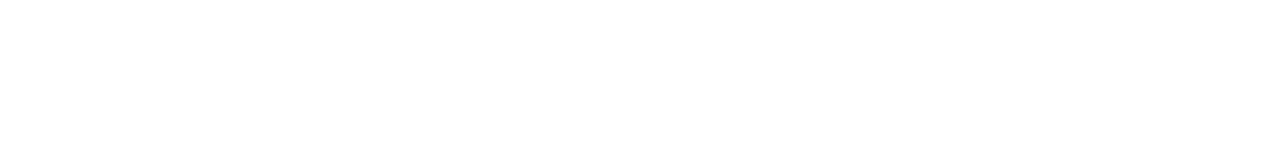
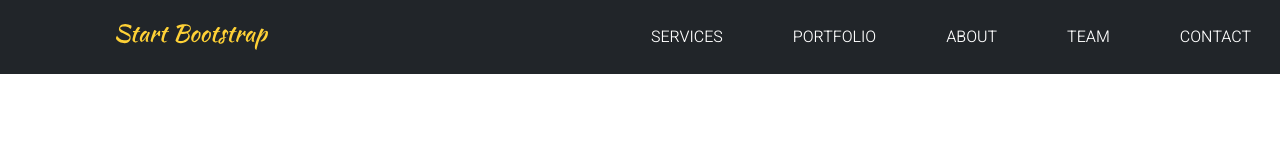
Before and after one commit to EpicAryan/Web-development, a plain HTML site: page Start Bootstrap/js/index.html in a window 1280 px wide. Drawn offline with Linux system fonts and the light colour scheme.

Commit message:
First changes for header part

```diff
--- /dev/null
+++ b/Start Bootstrap/css/style.css
@@ -0,0 +1,46 @@
+@import url(utils.css);
+
+@import url('https://fonts.googleapis.com/css2?family=Heebo:wght@300&display=swap');
+
+
+*{
+    margin: 0;
+    padding: 0;
+}
+
+#page-top{
+    font-family: 'Heebo', sans-serif;
+}
+
+.header-start{
+    height: 8vh;
+    width: 100%;
+    background-color: transparent;
+    transition: padding-top 0.3s ease-in-out, padding-bottom 0.3s ease-in-out;
+}
+
+#header-shrink{
+
+    background-color: #212529;
+}
+nav{
+    display: flex;
+    padding: 24px;
+}
+
+.nav-logo{
+    width: 50vw;
+    display: flex;
+    justify-content: center;
+}
+
+.nav-logo img{
+    display: flex;
+    height: 26px;
+    padding-right: 16rem;
+
+}
+
+li{
+    list-style: none;
+}
--- /dev/null
+++ b/Start Bootstrap/css/utils.css
@@ -0,0 +1,12 @@
+.navbar-elements {
+    display: flex;
+    align-items: center;
+    width: 50vw;
+}
+
+.nav-items{
+    padding: 35px;
+    text-decoration: none;
+    text-transform: uppercase;
+    color:white;
+}
--- a/Start Bootstrap/js/index.html
+++ b/Start Bootstrap/js/index.html
@@ -4,9 +4,41 @@
     <meta charset="UTF-8">
     <meta http-equiv="X-UA-Compatible" content="IE=edge">
     <meta name="viewport" content="width=device-width, initial-scale=1.0">
-    <title>Document</title>
+    <title>startbootstrap</title>
+    <link rel="stylesheet" href="/Start Bootstrap/css/style.css">
 </head>
-<body>
+<body id="page-top">
+    <header id="header-shrink">
+        <nav>
+            <a class="nav-logo" href="#page-top">
+                <img src="/Start Bootstrap/img/navbar-logo.svg" alt="">
+            </a>
+            <div class="collapse-navbar"></div>
+                <ul class="navbar-elements">
+                    <li>
+                        <a class="nav-items" href="#Services">Services</a>
+                    </li>
+                    <li>
+                        <a class="nav-items" href="#Portfolio">Portfolio</a>
+                    </li>
+                    <li>
+                        <a class="nav-items" href="#About">About</a>
+                    </li>
+                    <li>
+                        <a class="nav-items" href="#Team">Team</a>
+                    </li>
+                    <li>
+                        <a class="nav-items" href="#Contact">Contact</a>
+                    </li>
+                </ul>
+            </div>
+        </nav>
+    </header>
+    <main>
 
+    </main>
+    <footer>
+
+    </footer>
 </body>
 </html>
```
Also changed, not shown: Start Bootstrap/img/navbar-logo.svg (added).
